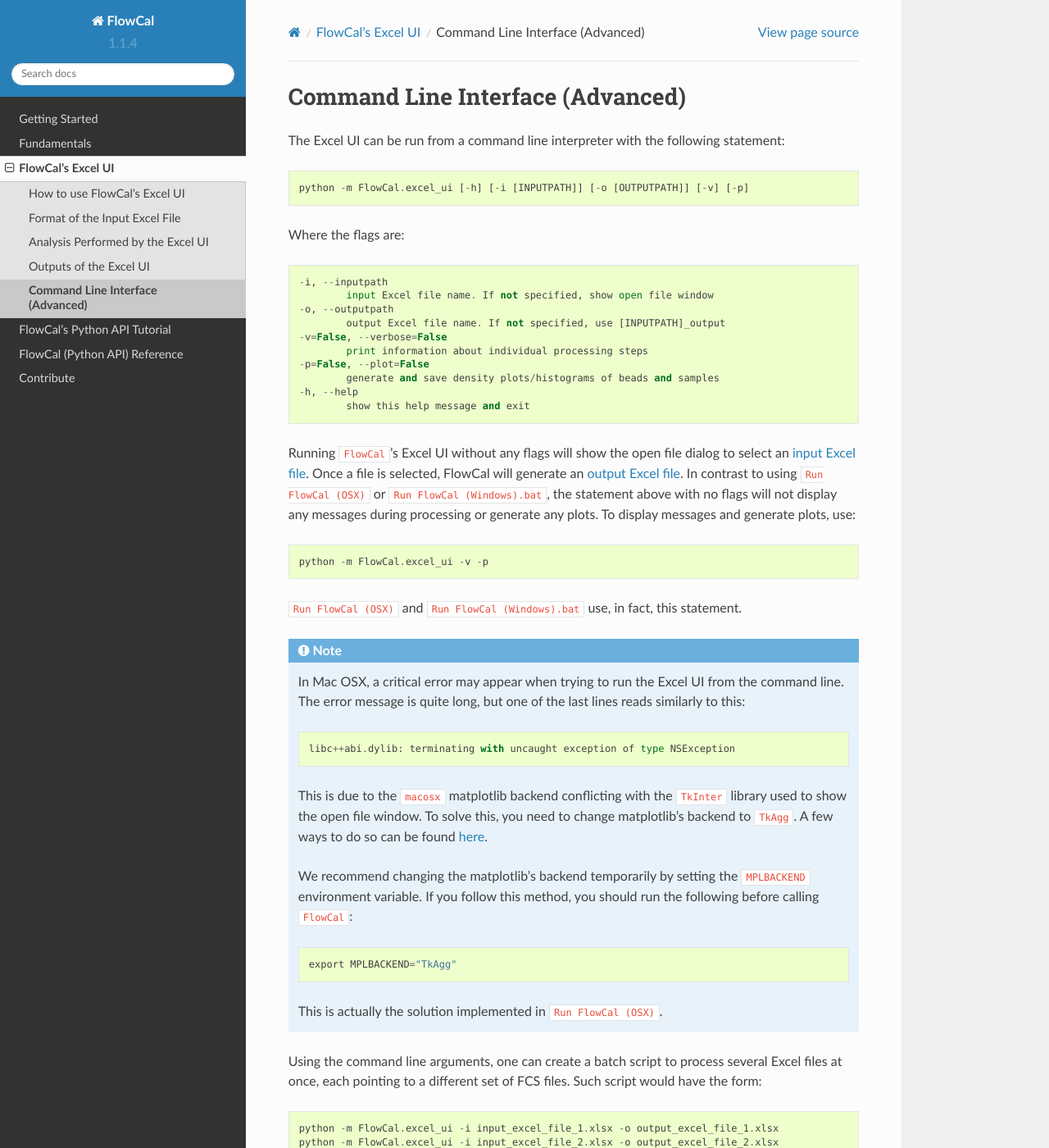
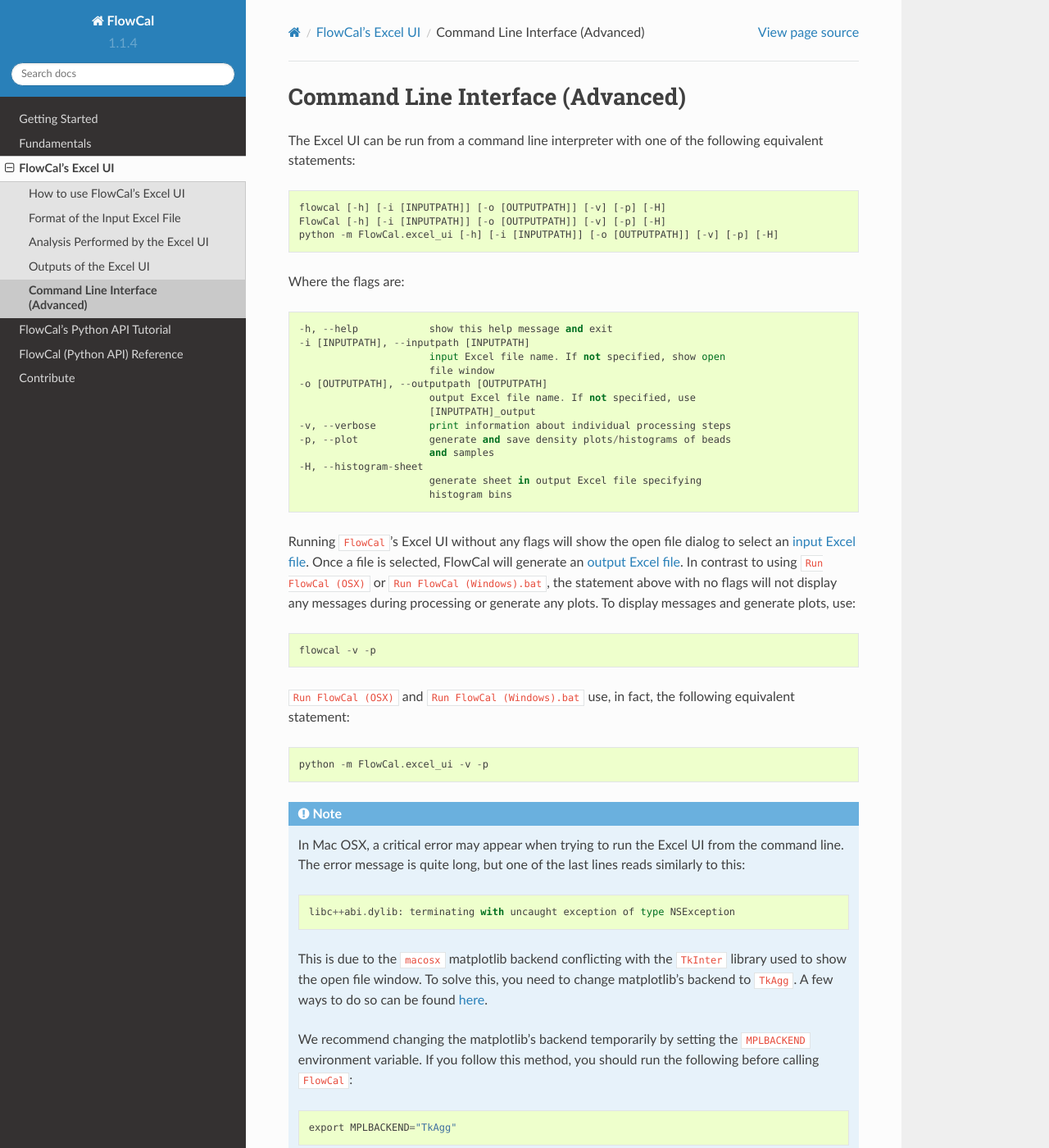
Before and after one commit to taborlab/FlowCal, a Sphinx documentation site: the page built from doc/excel_ui/cmd_interface.rst, in a window 1280 px wide and 1400 px high. Shown: the whole window at 82% size. Built offline with Sphinx 7.4.7 and the Read the Docs theme 2.0.0, drawn with Linux system fonts in a browser that asks for light colours; some of the changed text lies outside the part shown.

Commit message:
Updated documentation on Excel UI CLI.

```diff
--- a/doc/excel_ui/cmd_interface.rst
+++ b/doc/excel_ui/cmd_interface.rst
@@ -1,28 +1,35 @@
 Command Line Interface (Advanced)
 =================================
 
-The Excel UI can be run from a command line interpreter with the following statement::
+The Excel UI can be run from a command line interpreter with one of the following equivalent statements::
 
-	python -m FlowCal.excel_ui [-h] [-i [INPUTPATH]] [-o [OUTPUTPATH]] [-v] [-p]
+	flowcal [-h] [-i [INPUTPATH]] [-o [OUTPUTPATH]] [-v] [-p] [-H]
+	FlowCal [-h] [-i [INPUTPATH]] [-o [OUTPUTPATH]] [-v] [-p] [-H]
+	python -m FlowCal.excel_ui [-h] [-i [INPUTPATH]] [-o [OUTPUTPATH]] [-v] [-p] [-H]
 
 Where the flags are::
 
-	-i, --inputpath
-	 	input Excel file name. If not specified, show open file window
-	-o, --outputpath
-	 	output Excel file name. If not specified, use [INPUTPATH]_output
-	-v=False, --verbose=False
-	 	print information about individual processing steps
-	-p=False, --plot=False
-	 	generate and save density plots/histograms of beads and samples
-	-h, --help
-		show this help message and exit
+    -h, --help            show this help message and exit
+    -i [INPUTPATH], --inputpath [INPUTPATH]
+                          input Excel file name. If not specified, show open
+                          file window
+    -o [OUTPUTPATH], --outputpath [OUTPUTPATH]
+                          output Excel file name. If not specified, use
+                          [INPUTPATH]_output
+    -v, --verbose         print information about individual processing steps
+    -p, --plot            generate and save density plots/histograms of beads
+                          and samples
+    -H, --histogram-sheet
+                          generate sheet in output Excel file specifying
+                          histogram bins
 
 Running ``FlowCal``'s Excel UI without any flags will show the open file dialog to select an :doc:`input Excel file <input_format>`. Once a file is selected, FlowCal will generate an :doc:`output Excel file <outputs>`. In contrast to using ``Run FlowCal (OSX)`` or ``Run FlowCal (Windows).bat``, the statement above with no flags will not display any messages during processing or generate any plots. To display messages and generate plots, use::
 
+	flowcal -v -p
+
+``Run FlowCal (OSX)`` and ``Run FlowCal (Windows).bat`` use, in fact, the following equivalent statement::
+
 	python -m FlowCal.excel_ui -v -p
-
-``Run FlowCal (OSX)`` and ``Run FlowCal (Windows).bat`` use, in fact, this statement.
 
 .. note::
 	In Mac OSX, a critical error may appear when trying to run the Excel UI from the command line. The error message is quite long, but one of the last lines reads similarly to this::
@@ -39,7 +46,7 @@
 
 Using the command line arguments, one can create a batch script to process several Excel files at once, each pointing to a different set of FCS files. Such script would have the form::
 
-	python -m FlowCal.excel_ui -i input_excel_file_1.xlsx -o output_excel_file_1.xlsx
-	python -m FlowCal.excel_ui -i input_excel_file_2.xlsx -o output_excel_file_2.xlsx
-	python -m FlowCal.excel_ui -i input_excel_file_3.xlsx -o output_excel_file_3.xlsx
+	flowcal -i input_excel_file_1.xlsx -o output_excel_file_1.xlsx
+	flowcal -i input_excel_file_2.xlsx -o output_excel_file_2.xlsx
+	flowcal -i input_excel_file_3.xlsx -o output_excel_file_3.xlsx
 	...
```
